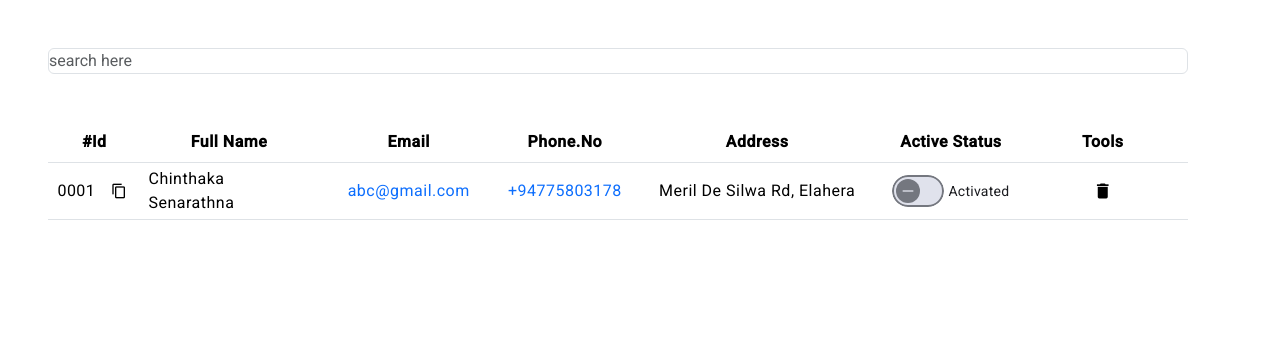
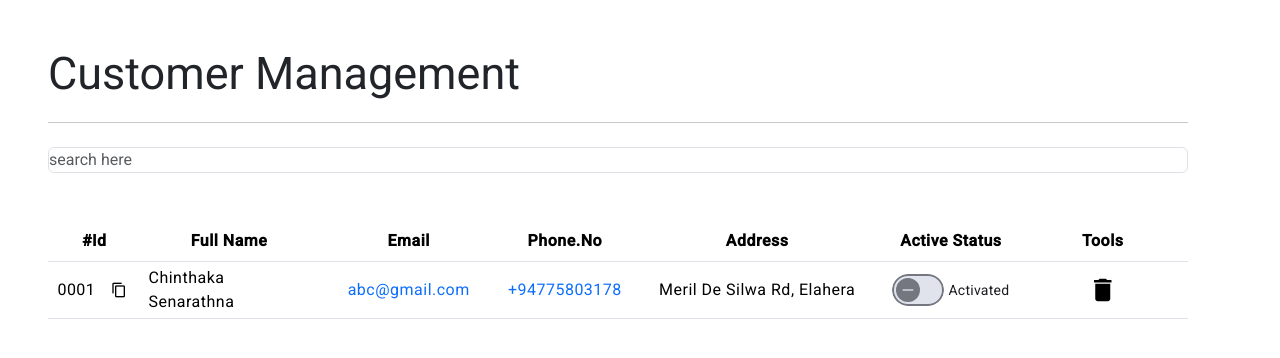
Before and after one commit to chinthakaSenarathna/E-Com-Admin-, an Angular app: page /customers in a window 1280 px wide. Shown: the top 358 px of the page. Built offline with nearby package versions, Linux system fonts and the light colour scheme.

Commit message:
done the customers management part structure

```diff
--- a/src/app/components/customers/customers.component.html
+++ b/src/app/components/customers/customers.component.html
@@ -1,7 +1,9 @@
 <div class="outer p-5">
     <div class="container">
-        <div class="raw">
-            <div class="colomn-4">
+        <h2>Customer Management</h2>
+        <hr/>
+        <div class="raw mt-4">
+            <div class="colomn-1">
                 <form action="">
                     <input type="search" name="" id="" class="form-control" placeholder="search here" />
                 </form>
@@ -57,7 +59,7 @@
                             </td>
                             <td>
                                 <div class="customers-table-data-context">
-                                    <mat-icon style="font-size: 20px;">delete</mat-icon>
+                                    <mat-icon style="font-size: 30px;">delete</mat-icon>
                                 </div>
                             </td>
                         </tr>
```
